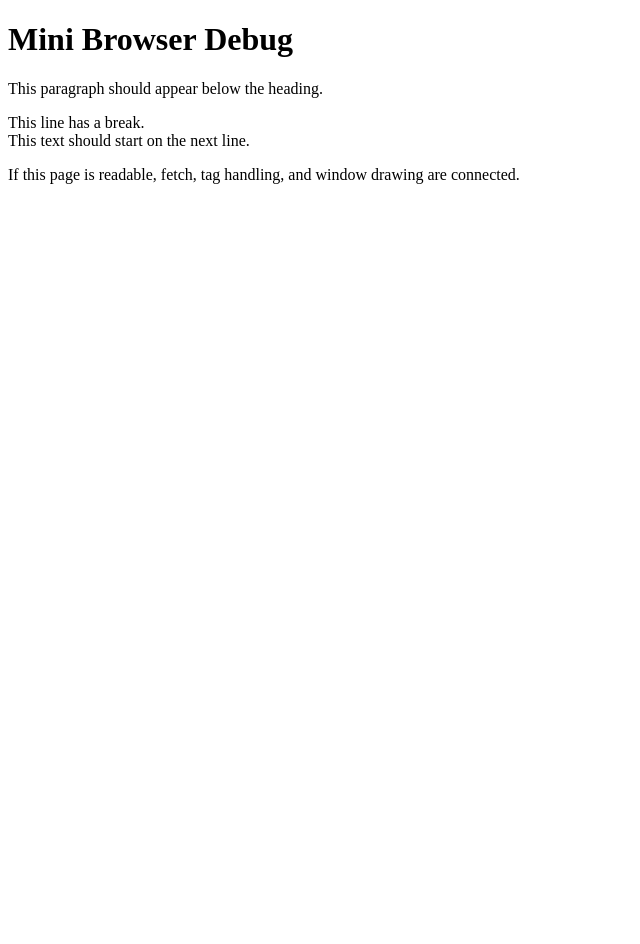
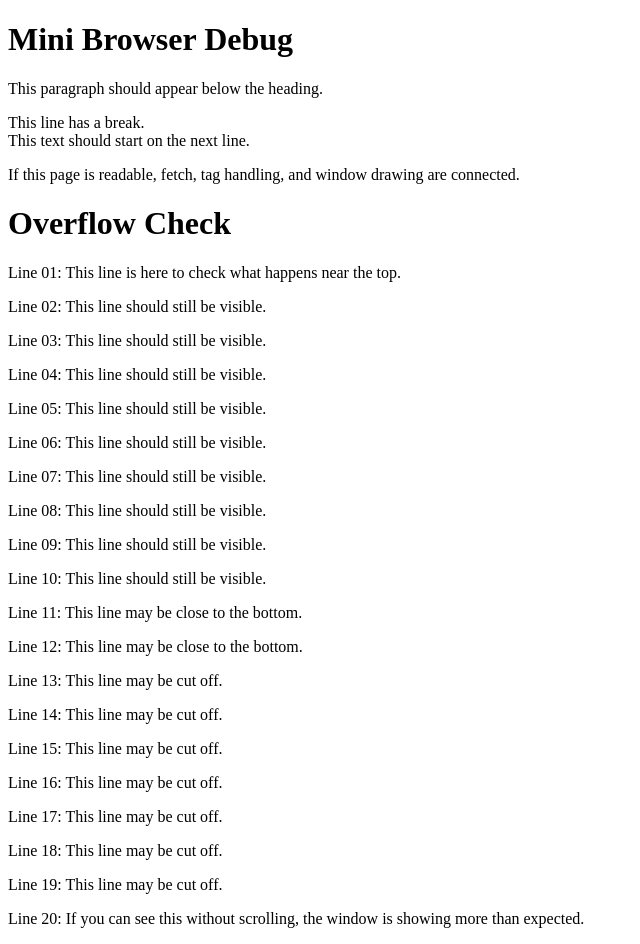
Before and after one commit to expsh13/mini-browser, a plain HTML site: page debug/index.html in a window 1280 px wide. Shown: the whole page, without its empty margins (0-640 px from the left). Before the commit the page ends 800 px from the top, so only its background shows below. Drawn offline with Linux system fonts and the light colour scheme.

Commit message:
Extend debug page to test overflow

```diff
--- a/debug/index.html
+++ b/debug/index.html
@@ -18,5 +18,28 @@
     <p>
       If this page is readable, fetch, tag handling, and window drawing are connected.
     </p>
+
+    <h1>Overflow Check</h1>
+
+    <p>Line 01: This line is here to check what happens near the top.</p>
+    <p>Line 02: This line should still be visible.</p>
+    <p>Line 03: This line should still be visible.</p>
+    <p>Line 04: This line should still be visible.</p>
+    <p>Line 05: This line should still be visible.</p>
+    <p>Line 06: This line should still be visible.</p>
+    <p>Line 07: This line should still be visible.</p>
+    <p>Line 08: This line should still be visible.</p>
+    <p>Line 09: This line should still be visible.</p>
+    <p>Line 10: This line should still be visible.</p>
+    <p>Line 11: This line may be close to the bottom.</p>
+    <p>Line 12: This line may be close to the bottom.</p>
+    <p>Line 13: This line may be cut off.</p>
+    <p>Line 14: This line may be cut off.</p>
+    <p>Line 15: This line may be cut off.</p>
+    <p>Line 16: This line may be cut off.</p>
+    <p>Line 17: This line may be cut off.</p>
+    <p>Line 18: This line may be cut off.</p>
+    <p>Line 19: This line may be cut off.</p>
+    <p>Line 20: If you can see this without scrolling, the window is showing more than expected.</p>
   </body>
 </html>
```
